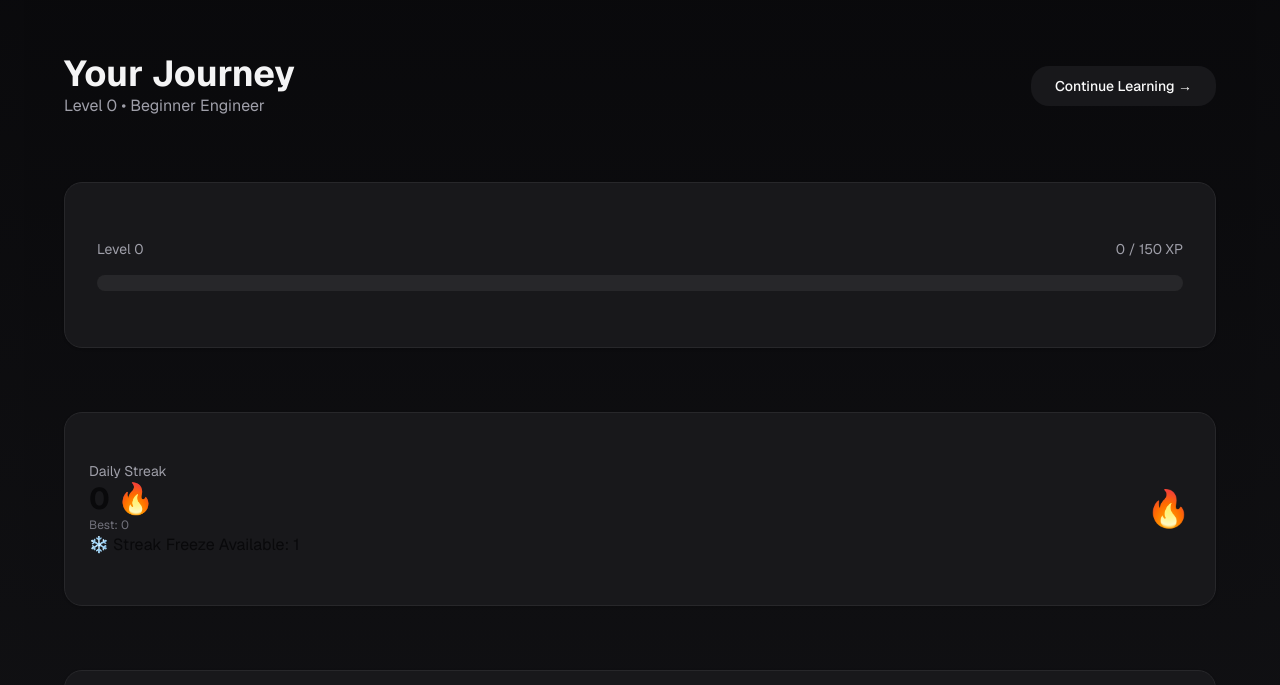
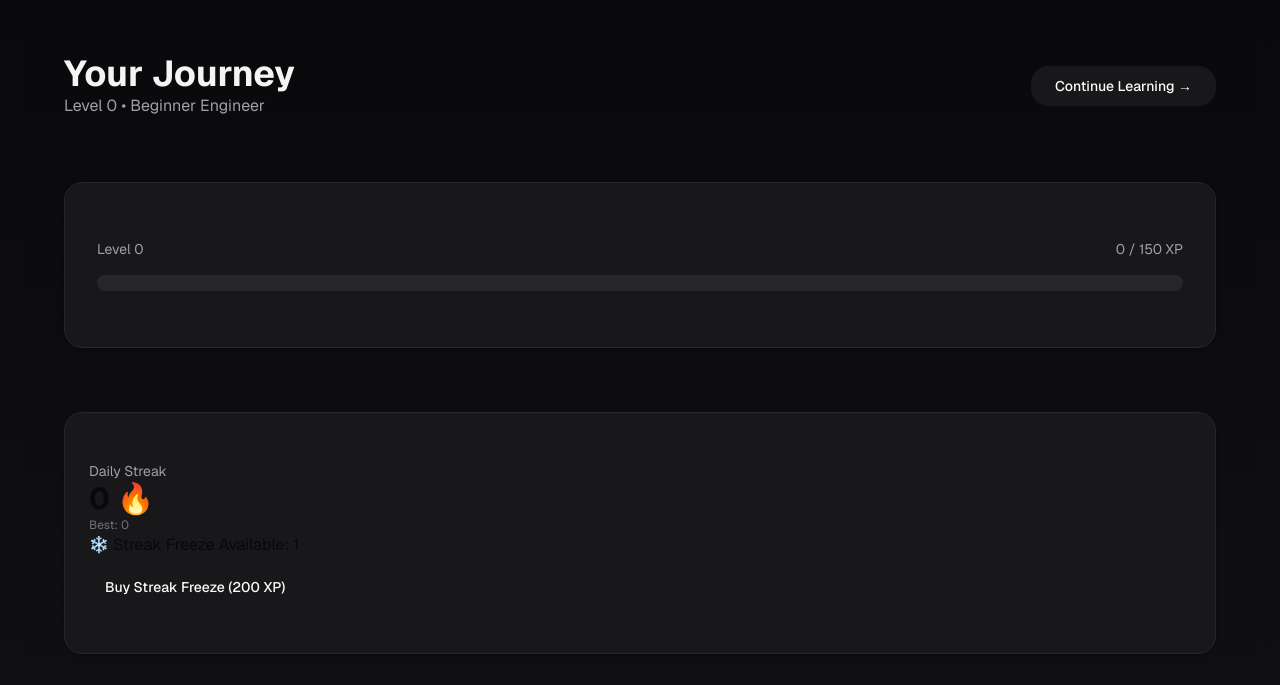
Before and after one commit to CodeverseOnGit/SoftwareEngg_FE, a Next.js app in the folder gamified_sw/: page /dashboard in a window 1280 px wide. Shown: the part 106-791 px from the top of the page. Built offline with nearby package versions, Linux system fonts and the light colour scheme.

Commit message:
buy freeze feature

```diff
--- a/gamified_sw/app/context/XPContext.tsx
+++ b/gamified_sw/app/context/XPContext.tsx
@@ -61,6 +61,7 @@ type XPContextType = {
   setActiveAchievement: (a: Achievement | null) => void;
 
   streakFreeze: number;
+  buyStreakFreeze: () => boolean;
 };
 
 const XPContext = createContext<XPContextType | null>(null);
@@ -225,8 +226,19 @@ useEffect(() => {
 
 
   function addXP(amount: number) {
-  const streakBonus = currentStreak >= 5 ? 10 : 0;
-  setTotalXP((xp) => xp + amount + streakBonus);
+    const streakBonus = currentStreak >= 5 ? 10 : 0;
+    setTotalXP((xp) => xp + amount + streakBonus);
+  }
+
+const STREAK_FREEZE_COST = 200;
+if (streakFreeze >= 5) return false;
+
+function buyStreakFreeze() {
+  if (totalXP < STREAK_FREEZE_COST) return false;
+
+  setTotalXP((xp) => xp - STREAK_FREEZE_COST);
+  setStreakFreeze((f) => f + 1);
+  return true;
 }
 
 
@@ -284,6 +296,8 @@ function completeQuiz() {
     setActiveAchievement,
 
     streakFreeze,
+
+    buyStreakFreeze,
   }}>
 
       {children}
--- a/gamified_sw/app/dashboard/page.tsx
+++ b/gamified_sw/app/dashboard/page.tsx
@@ -4,12 +4,17 @@ import { motion } from "framer-motion";
 import { Card, CardContent } from "@/components/ui/card";
 import { Button } from "@/components/ui/button";
 import { useXP, progressToNextLevel } from "@/app/context/XPContext";
+import { useState } from "react";
 
 export default function DashboardPage() {
-  const { totalXP, currentStreak, longestStreak, streakFreeze } = useXP();
+  const { totalXP, currentStreak, longestStreak, streakFreeze, buyStreakFreeze } = useXP();
   const progress = progressToNextLevel(totalXP);
+  const [purchaseMsg, setPurchaseMsg] = useState("");
 
-
+  function handleBuy() {
+    const ok = buyStreakFreeze();
+    setPurchaseMsg(ok ? "❄️ Freeze purchased!" : "Not enough XP");
+  }
   return (
     <div className="min-h-screen bg-gradient-to-b from-zinc-950 to-zinc-900 text-zinc-100 px-6 py-20">
       <div className="max-w-6xl mx-auto space-y-16">
@@ -50,8 +55,15 @@ export default function DashboardPage() {
               <h3 className="text-3xl font-bold">{currentStreak} 🔥</h3>
               <p className="text-xs text-zinc-500">Best: {longestStreak}</p>
               <p>❄️ Streak Freeze Available: {streakFreeze}</p>
+              <Button
+                onClick={buyStreakFreeze}
+                disabled={streakFreeze >= 5}
+                className="rounded-xl mt-3"
+              >
+                Buy Streak Freeze (200 XP)
+              </Button>
             </div>
-            <div className="text-4xl">🔥</div>
+            <div className="text-4xl"></div>
           </CardContent>
         </Card>
 
```
